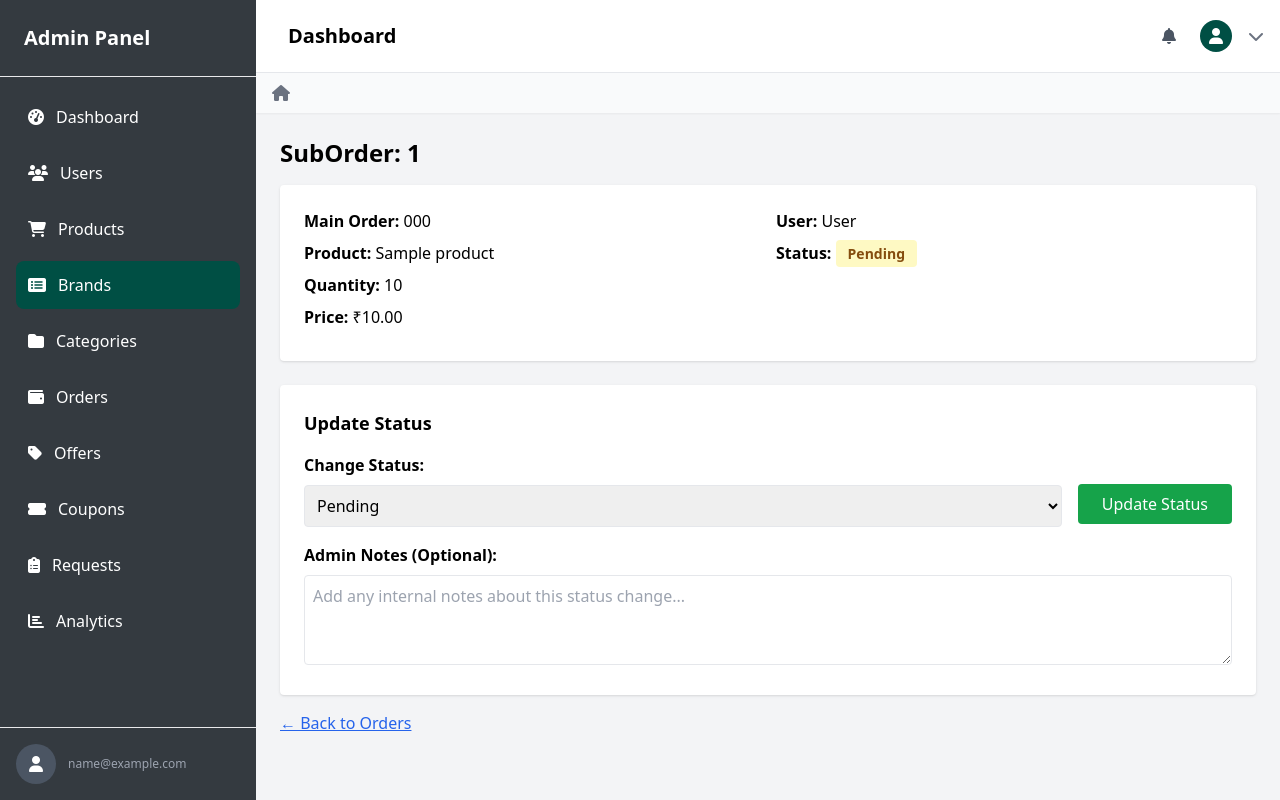
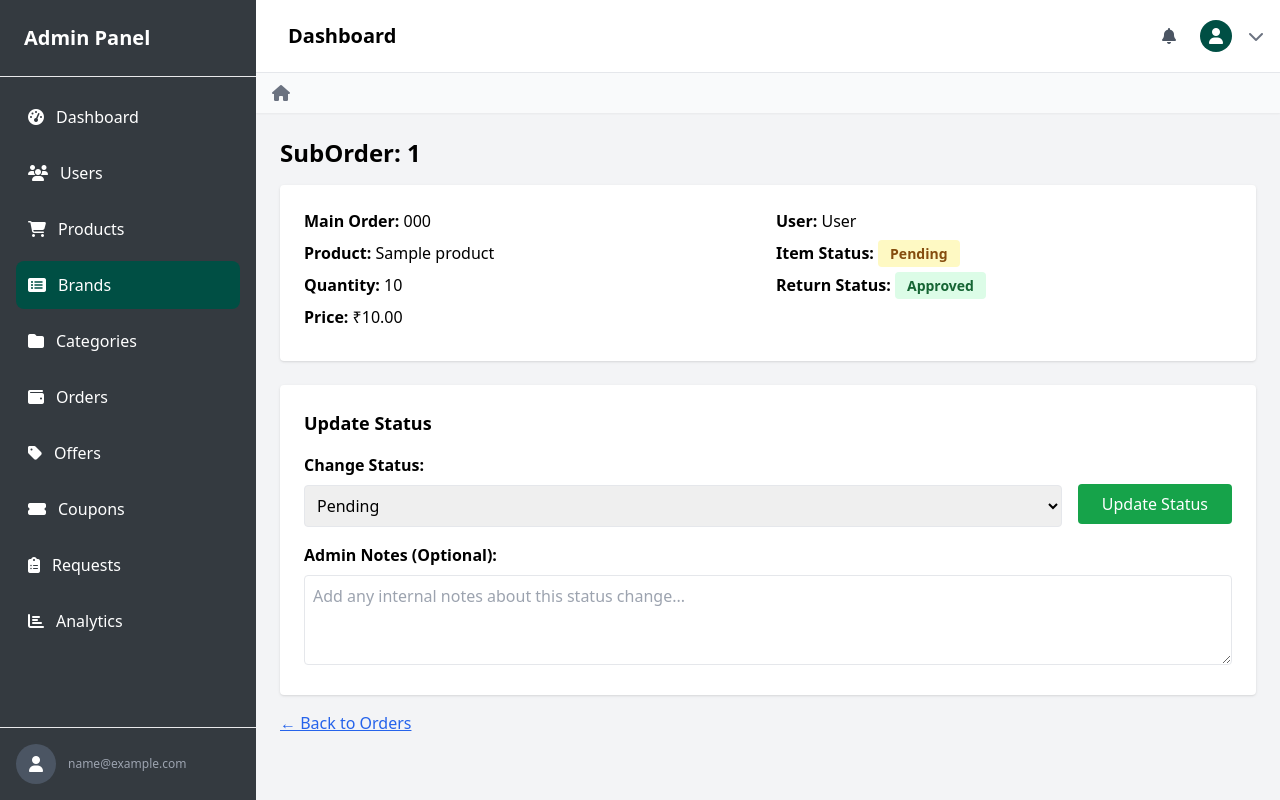
Before and after one commit to arjunj20/sipzy_project, a Django app: page /admin-panel/order-details/00000000-0000-0000-0000-000000000001/ in a window 1280 px wide. Run offline with Django 5.2, Linux system fonts and the light colour scheme; a user stored in the database is signed in; tables that the repository leaves empty hold one stand-in row (values such as "Sample post"); some libraries are stand-ins or nearby versions.

Commit message:
fix: fixed the return validation and status validation

```diff
--- a/adminpanel/templates/suborder_detail.html
+++ b/adminpanel/templates/suborder_detail.html
@@ -13,15 +13,30 @@
         </div>
         <div>
             <p class="mb-2"><strong>User:</strong> {{ item.order.user.fullname }}</p>
-            <p class="mb-2"><strong>Status:</strong>
-                <span id="current-status" class="px-3 py-1 rounded text-sm font-semibold
+<p class="mb-2">
+    <strong>Item Status:</strong>
+    <span class="px-3 py-1 rounded text-sm font-semibold
         {% if item.status == 'delivered' %}bg-green-100 text-green-800
-                    {% elif item.status == 'cancelled' or item.status == 'return_requested' %}bg-red-100 text-red-800
+        {% elif item.status == 'cancelled' %}bg-red-100 text-red-800
         {% elif item.status == 'shipped' %}bg-blue-100 text-blue-800
         {% else %}bg-yellow-100 text-yellow-800{% endif %}">
         {{ item.get_status_display }}
     </span>
 </p>
+
+{% if item.return_request %}
+<p class="mb-2">
+    <strong>Return Status:</strong>
+    <span class="px-3 py-1 rounded text-sm font-semibold
+        {% if item.return_request.status == 'pending' %}bg-yellow-100 text-yellow-800
+        {% elif item.return_request.status == 'approved' %}bg-green-100 text-green-800
+        {% elif item.return_request.status == 'rejected' %}bg-red-100 text-red-800
+        {% elif item.return_request.status == 'refunded' %}bg-indigo-100 text-indigo-800{% endif %}">
+        {{ item.return_request.get_status_display }}
+    </span>
+</p>
+{% endif %}
+
         </div>
     </div>
 
@@ -62,13 +77,39 @@
     <div class="flex items-center gap-4">
         <div class="flex-1">
             <label class="block font-semibold mb-2">Change Status:</label>
-            <select id="status" class="border p-2 rounded w-full focus:ring-2 focus:ring-green-500 focus:border-green-500">
-                {% for value,label in item.ITEM_STATUS_CHOICES %}
-                <option value="{{ value }}" {% if value == item.status %}selected{% endif %}>
-                    {{ label }}
+        <select id="status" class="border p-2 rounded w-full">
+
+    <!-- Always show current item status -->
+    <option value="{{ item.status }}" selected>
+        {{ item.get_status_display }}
     </option>
-                {% endfor %}
+
+    {% if item.status == "pending" %}
+        <option value="processing">Processing</option>
+        <option value="cancelled">Cancel</option>
+    {% endif %}
+
+    {% if item.status == "processing" %}
+        <option value="shipped">Shipped</option>
+        <option value="cancelled">Cancel</option>
+    {% endif %}
+
+    {% if item.status == "shipped" %}
+        <option value="delivered">Delivered</option>
+    {% endif %}
+
+    {% if item.status == "return_requested" %}
+        <!-- THESE ARE ADMIN ACTIONS, NOT ITEM STATUSES -->
+        <option value="approved">Approve Return</option>
+        <option value="rejected">Reject Return</option>
+    {% endif %}
+
+    {% if item.return_request and item.return_request.status == "approved" %}
+        <option value="returned">Mark as Returned</option>
+    {% endif %}
+
 </select>
+
         </div>
 
         <div class="pt-7">
--- a/adminpanel/views.py
+++ b/adminpanel/views.py
@@ -664,7 +664,7 @@ def admin_order_item_list(request):
         "search": search,
         "status_filter": status_filter,
         "sort_by": sort,
-        "status_choices": OrderItem.ITEM_STATUS_CHOICES,  # ✅ ADD THIS
+        "status_choices": OrderItem.ITEM_STATUS_CHOICES,
     })
 
 
@@ -680,28 +680,80 @@ def admin_order_item_detail(request, uuid):
 @never_cache
 @require_POST
 def update_suborder_status(request, item_id):
-
     if not request.user.is_authenticated or not request.user.is_superuser:
-        return redirect('admin_login')
+        return redirect("admin_login")
 
     item = get_object_or_404(OrderItem, id=item_id)
-    new_status = request.POST.get("status")
+    action = request.POST.get("status")
 
-    if new_status not in dict(OrderItem.ITEM_STATUS_CHOICES):
-        return JsonResponse({"success": False, "message": "Invalid status"})
+    # ================= RETURN APPROVAL / REJECTION =================
+    if action in ["approved", "rejected"]:
+        if not hasattr(item, "return_request"):
+            return JsonResponse({
+                "success": False,
+                "message": "No return request found"
+            })
 
-    if new_status == "returned" and not hasattr(item, "return_request"):
+        rr = item.return_request
+        rr.status = action
+        rr.save(update_fields=["status"])
+
+        if action == "rejected":
+            item.status = "delivered"
+            item.save(update_fields=["status"])
+
+        return JsonResponse({
+            "success": True,
+            "message": f"Return {action} successfully"
+        })
+
+    # ================= MARK AS RETURNED (⬅️ YOUR CODE GOES HERE) =================
+    if action == "returned":
+        if not hasattr(item, "return_request") or item.return_request.status != "approved":
+            return JsonResponse({
+                "success": False,
+                "message": "Return must be approved first"
+            })
+
+        # 1️⃣ Mark item as returned
+        item.status = "returned"
+        item.save(update_fields=["status"])
+
+        # 2️⃣ Restock inventory
+        if item.variant:
+            item.variant.stock += item.quantity
+            item.variant.save(update_fields=["stock"])
+
+        # 3️⃣ Recalculate order totals
+        item.order.recalculate_totals()
+
+        return JsonResponse({
+            "success": True,
+            "message": "Item marked as returned and order totals updated"
+        })
+
+    # ================= NORMAL ORDER STATUS FLOW =================
+    VALID_STATUS_TRANSITIONS = {
+        "pending": ["processing", "cancelled"],
+        "processing": ["shipped", "cancelled"],
+        "shipped": ["delivered"],
+    }
+
+    current = item.status
+
+    if current not in VALID_STATUS_TRANSITIONS:
         return JsonResponse({
             "success": False,
-            "message": "Return must be requested by user first"
+            "message": "Status cannot be changed at this stage"
         })
 
-    if new_status == "returned":
-        rr = item.return_request
-        rr.status = "approved"
-        rr.save(update_fields=["status"])
+    if action not in VALID_STATUS_TRANSITIONS[current]:
+        return JsonResponse({
+            "success": False,
+            "message": f"Cannot change status from {current} to {action}"
+        })
 
-    item.status = new_status
+    item.status = action
     item.save(update_fields=["status"])
 
     return JsonResponse({
--- a/orders/models.py
+++ b/orders/models.py
@@ -34,20 +34,27 @@ class Order(models.Model):
 
 
 
+
     def recalculate_totals(self):
-        active_items = self.items.exclude(status="cancelled")
+        active_items = self.items.exclude(
+            status__in=["cancelled", "returned"]
+        )
+
         self.subtotal = sum(
             (item.price * item.quantity)
             for item in active_items
         )
+
         TAX_RATE = Decimal("0.18")
         self.tax = (self.subtotal * TAX_RATE).quantize(Decimal("0.01"))
+
         self.total = (
             self.subtotal
             + self.tax
             + self.shipping_fee
             - self.discount
         )
+
         self.save(update_fields=["subtotal", "tax", "total"])
 
 
--- a/orders/views.py
+++ b/orders/views.py
@@ -190,13 +190,12 @@ def submit_return_request(request, uuid):
         messages.warning(request, "Return already requested.")
         return redirect("order_detail", uuid=item.order.uuid)
 
-    # create return request
     ReturnRequest.objects.create(
         order_item=item,
         reason=request.POST.get("reason")
     )
 
-    # 🔥 FORCE UPDATE (NO save(), NO signals, NO overrides)
+
     OrderItem.objects.filter(pk=item.pk).update(
         status="return_requested"
     )
```
Also changed, not shown: orders/templates/orders/order_detail.html (+23 -16 lines). Lines whose indentation alone changed are shown as unchanged.
